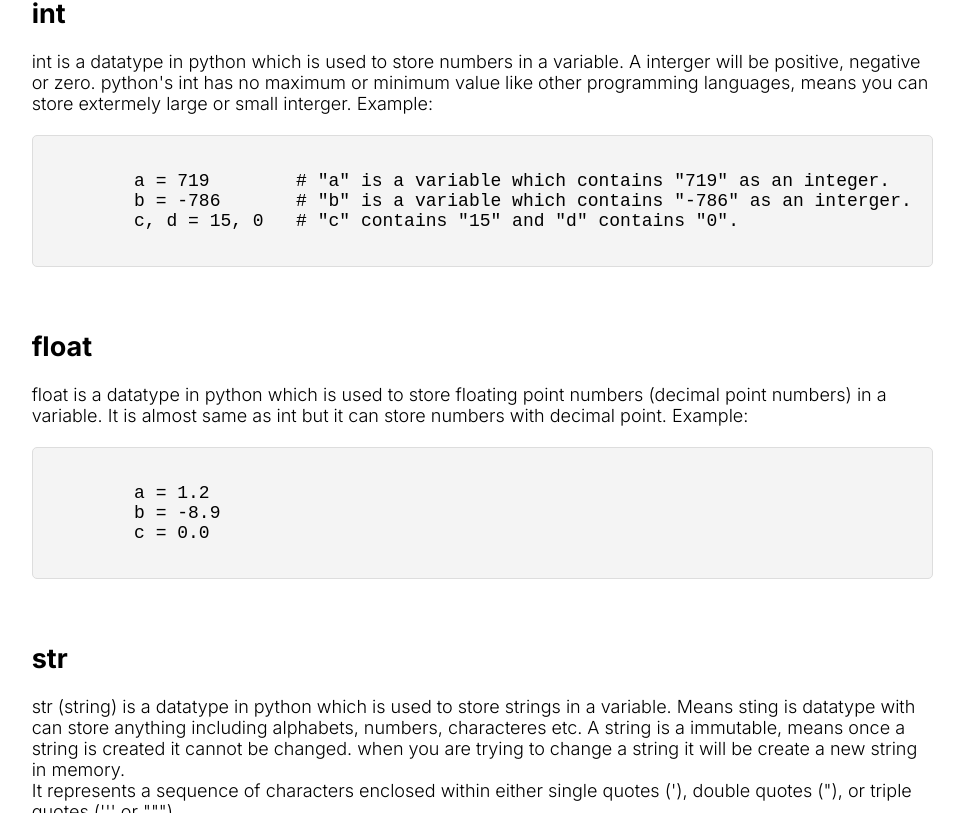
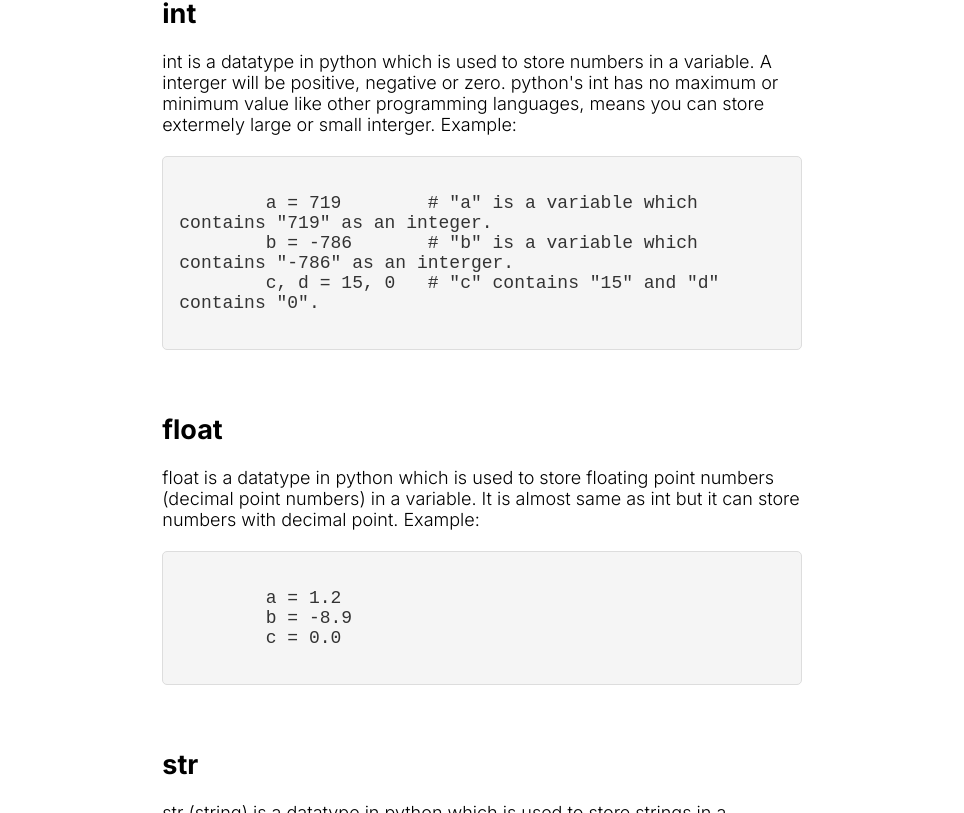
Before and after one commit to GS-719/GS_tech_info, a Next.js app: page /blogs/Datatypes_in_python_part_1 in a window 1280 px wide. Shown: the part 1087-1900 px from the top of the page, without its empty margins (156-1120 px from the left). Built offline with nearby package versions, Linux system fonts and the light colour scheme.

Commit message:
Update CodeBox.css

```diff
--- a/app/styles/CodeBox.css
+++ b/app/styles/CodeBox.css
@@ -1,8 +1,19 @@
 .codeBox {
-    background-color: #f4f4f4;
-    padding: 15px;
-    border-radius: 5px;
-    border: 1px solid #ddd;
-    overflow-x: auto;
-    font-family: 'Courier New', Courier, monospace;
-  }
+  background-color: #f5f5f5;
+  border: 1px solid #ddd;
+  border-radius: 5px;
+  padding: 16px;
+  overflow-x: auto;
+  font-family: 'Courier New', Courier, monospace;
+}
+
+pre {
+  margin: 0;
+  white-space: pre-wrap; /* Wrap long lines */
+  word-wrap: break-word; /* Break words */
+}
+
+code {
+  display: block;
+  color: #333;
+}
```
